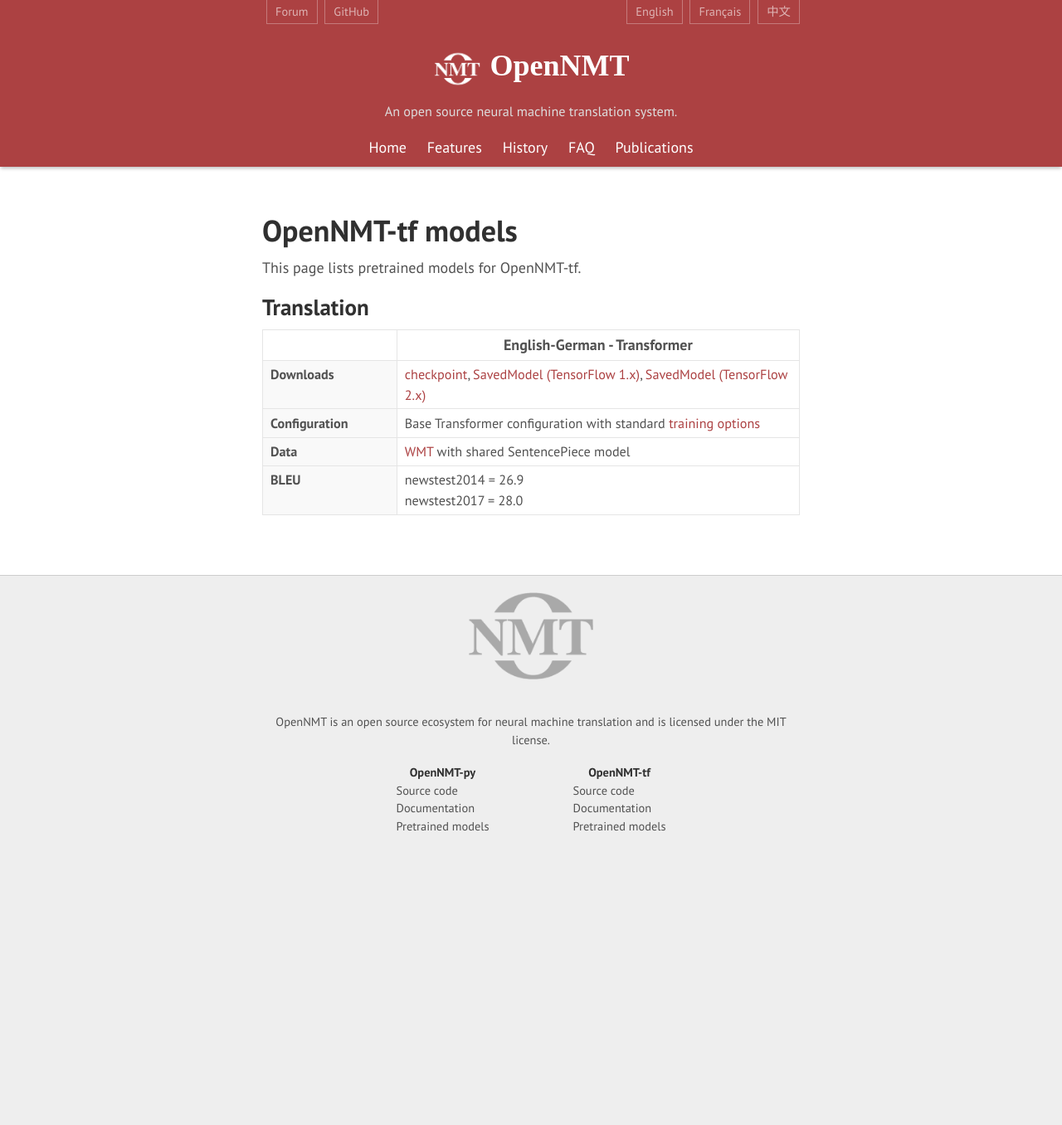
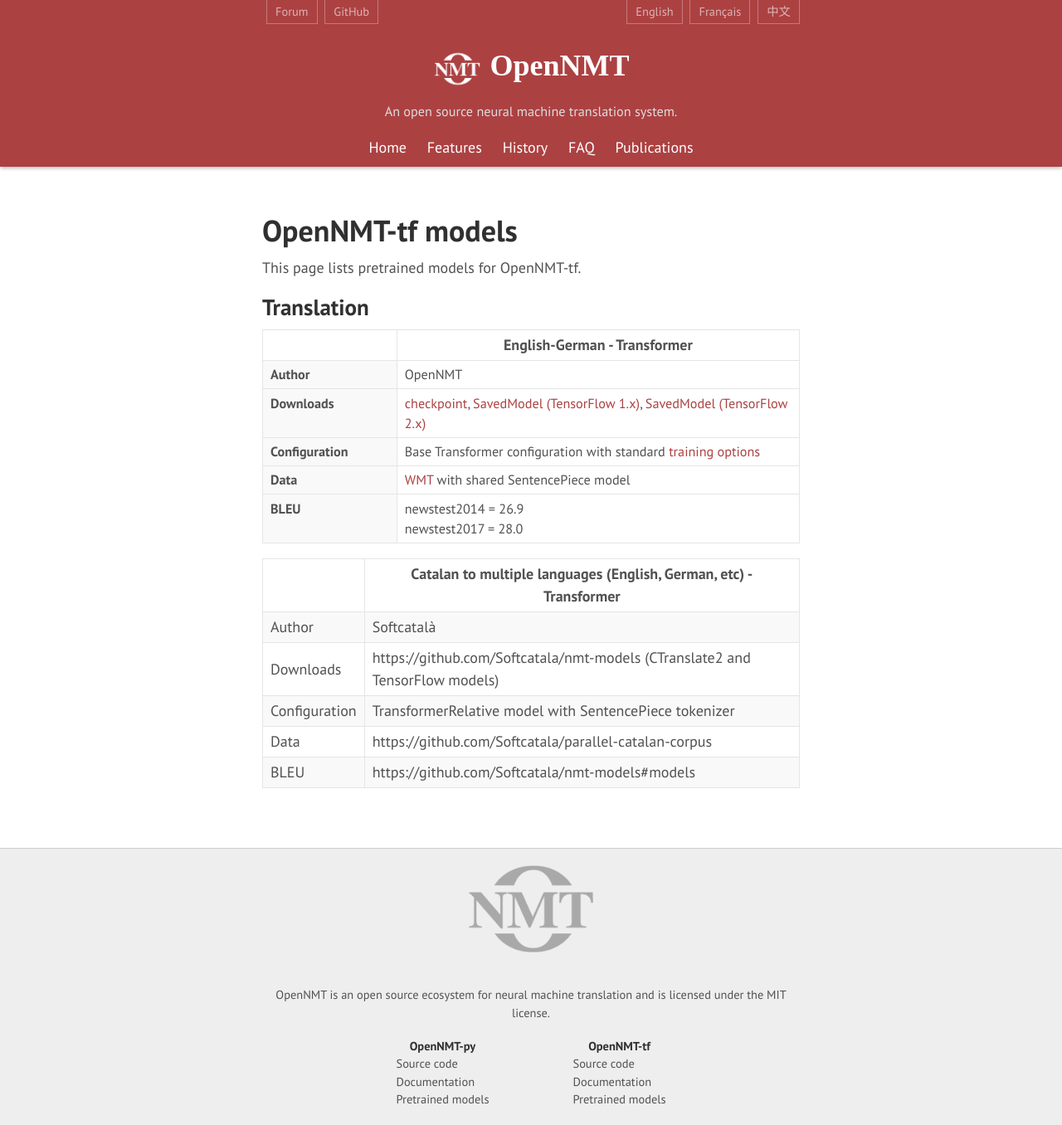
Before and after one commit to OpenNMT/opennmt.github.io, a Jekyll site: the page built from Models-tf.md, in a window 1280 px wide. Shown: the whole page at 83% size. Built offline with Jekyll 4.4.1, drawn with Linux system fonts in a browser that asks for light colours; before the commit the page ends 1027 px from its top, so only the background shows below that.

Commit message:
List Argos Open Tech and Softcatalà models (#33)
* List Argos Open Tech and Softcatalà models

* Update Models-tf.md

Co-authored-by: Guillaume Klein <guillaumekln@users.noreply.github.com>

* Update Models-tf.md

Co-authored-by: Guillaume Klein <guillaumekln@users.noreply.github.com>

* Update Models-tf.md

Co-authored-by: Guillaume Klein <guillaumekln@users.noreply.github.com>

* Remove  Argos Open Tech, Add Softcatalà as author anf fix title

* Add author row to first table

Co-authored-by: Guillaume Klein <guillaumekln@users.noreply.github.com>

```diff
--- a/Models-tf.md
+++ b/Models-tf.md
@@ -10,7 +10,16 @@ This page lists pretrained models for OpenNMT-tf.
 {:.pretrained}
 | | English-German - Transformer |
 | --- | --- |
+| Author | OpenNMT |
 | Downloads | [checkpoint](https://s3.amazonaws.com/opennmt-models/averaged-ende-ckpt500k.tar.gz), [SavedModel (TensorFlow 1.x)](https://s3.amazonaws.com/opennmt-models/averaged-ende-export500k.tar.gz), [SavedModel (TensorFlow 2.x)](https://s3.amazonaws.com/opennmt-models/averaged-ende-export500k-v2.tar.gz) |
 | Configuration | Base Transformer configuration with standard [training options](https://github.com/OpenNMT/OpenNMT-tf/tree/master/scripts/wmt) |
 | Data | [WMT](https://s3.amazonaws.com/opennmt-trainingdata/wmt_ende_sp.tar.gz) with shared SentencePiece model |
 | BLEU | newstest2014 = 26.9<br/>newstest2017 = 28.0 |
+
+| | Catalan to multiple languages (English, German, etc) - Transformer |
+| --- | --- |
+| Author | Softcatalà |
+| Downloads | https://github.com/Softcatala/nmt-models (CTranslate2 and TensorFlow models) |
+| Configuration |TransformerRelative model with SentencePiece tokenizer |
+| Data | https://github.com/Softcatala/parallel-catalan-corpus |
+| BLEU | https://github.com/Softcatala/nmt-models#models |
```
